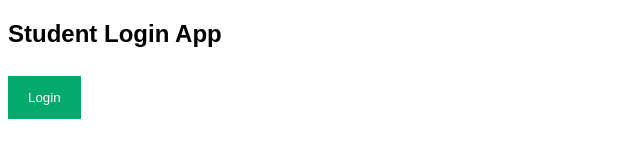
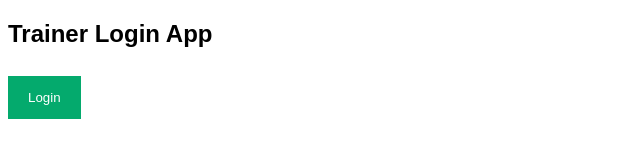
Before and after one commit to marri005/login-page, a plain HTML site: page index.html in a window 1280 px wide. Shown: the full height of the page, 0-640 px from the left. Drawn offline with Linux system fonts and the light colour scheme.

Commit message:
Update index.html

```diff
--- a/index.html
+++ b/index.html
@@ -127,7 +127,7 @@ span.psw {
 </head>
 <body>
 
-<h2>Student Login App</h2>
+<h2>Trainer Login App</h2>
 
 <button onclick="document.getElementById('id01').style.display='block'" style="width:auto;">Login</button>
 
```
